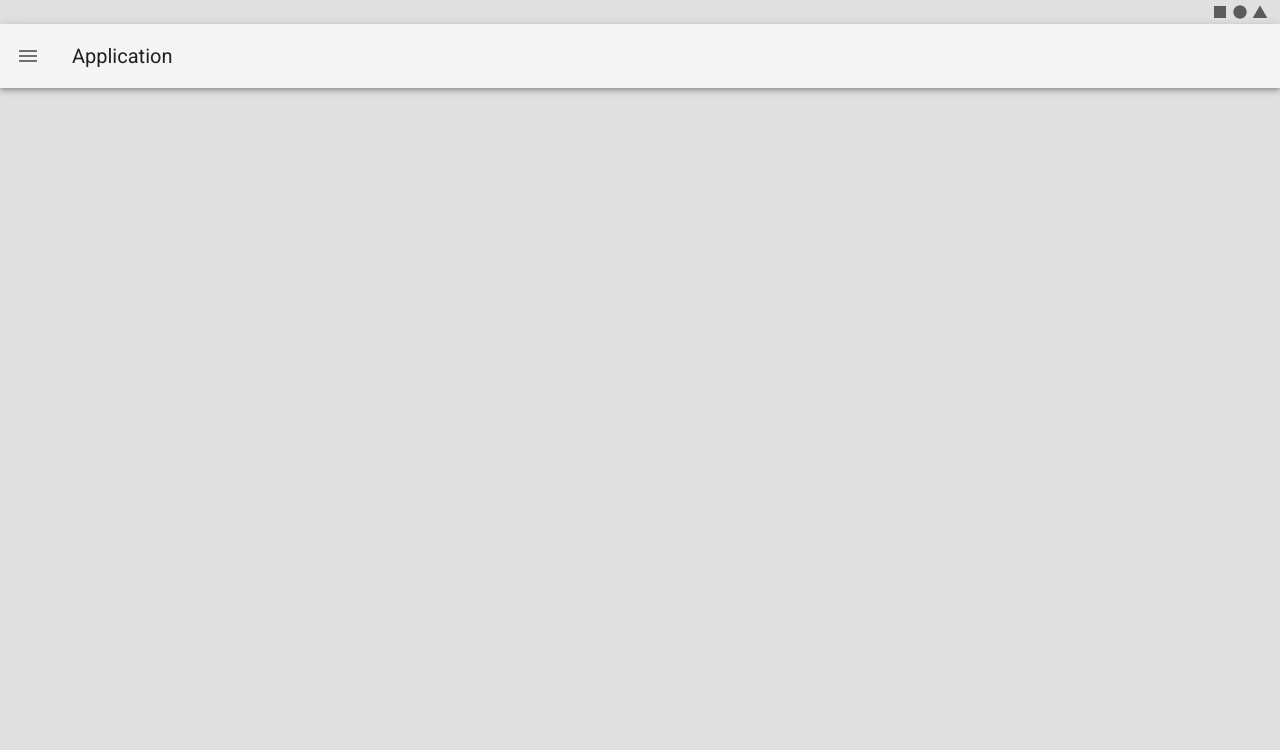
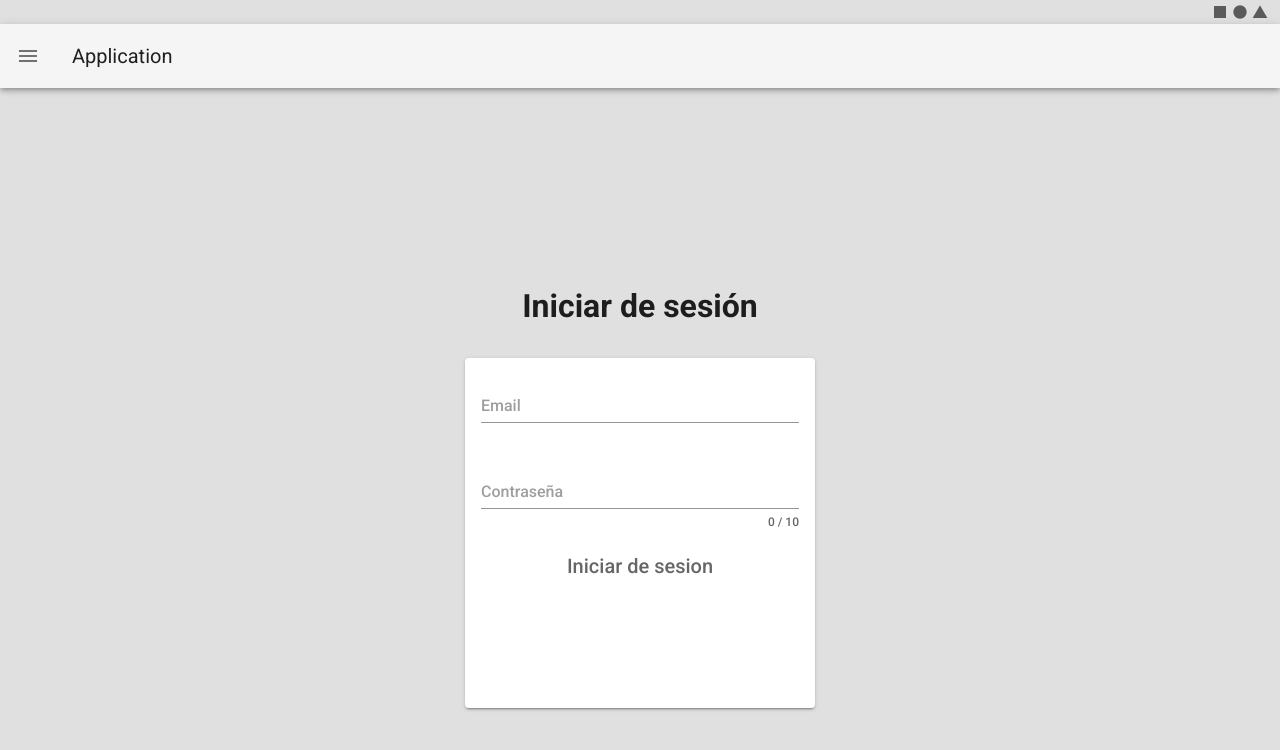
Before and after one commit to juanca172/semana-4-5-88-, a Vue app: page /login in a window 1280 px wide. Shown: the top 750 px of the page. Built offline with nearby package versions, Linux system fonts and the light colour scheme.

Commit message:
Agregado login

```diff
--- a/package.json
+++ b/package.json
@@ -8,6 +8,7 @@
   },
   "dependencies": {
     "core-js": "^3.6.5",
+    "sweetalert": "^2.1.2",
     "vue": "^2.6.11",
     "vue-router": "^3.2.0",
     "vuetify": "^2.2.11"
--- a/src/App.vue
+++ b/src/App.vue
@@ -124,6 +124,7 @@ export default {
       ],
       cruds: [
         ['Usuario', 'mdi-account-outline', 'Usuario'],
+        ['login', 'mdi-account-outline', 'Login']
 
       ],
         }),
--- a/src/components/DataTableArticulo.vue
+++ b/src/components/DataTableArticulo.vue
@@ -68,7 +68,7 @@
 
                   >
                     <v-select
-                      v-model="categorium"
+                      v-model="editedItem.categorium.nombre"
                       label="Nombrecategoria"
                       :items="categorias"
                       item-text="nombre"
@@ -181,7 +181,6 @@
   </v-data-table>
 </template>
 <script>
-import axios from "axios"
   export default {
     data: () => ({
       dialog: false,
@@ -197,7 +196,7 @@ import axios from "axios"
           sortable: true,
           value: 'nombre',
         },
-        { text: 'Categoria', value: 'categorium.nombre' },
+        { text: 'Categoria', value: 'Categorium.nombre' },
         { text: 'Descripcion', value: 'descripcion' },
         { text: 'Estado', value: 'estado' },
         { text: 'Codigo', value: 'codigo' },
@@ -205,7 +204,7 @@ import axios from "axios"
       ],
       articulos:[],
       categorias:[],
-      categorium:"",
+      categorium:{},
       editedIndex: -1,
 
 
@@ -256,7 +255,7 @@ import axios from "axios"
     },
     methods: {
       listArticulos(){
-          axios.get("http://localhost:3000/api/Articulo/list")
+          this.$http.get("/api/Articulo/list")
           .then(response =>{
               this.articulos = response.data;
               this.cargando = false;
@@ -268,7 +267,7 @@ import axios from "axios"
           })
       },
       listCat(){
-          axios.get("http://localhost:3000/api/categoria/list")
+          this.$http.get("/api/categoria/list")
           .then(response =>{
               this.categorias = response.data;
 
@@ -292,7 +291,7 @@ import axios from "axios"
       },
       deleteItemConfirm () {
         if (this.editedItem.estado === 1) {
-          axios.put("http://localhost:3000/api/Articulo/deactivate",{
+          this.$http.put("/api/Articulo/deactivate",{
             "id": this.editedItem.id,
 
           })
@@ -307,7 +306,7 @@ import axios from "axios"
 
 
         } else {
-          axios.put("http://localhost:3000/api/Articulo/activate",{
+          this.$http.put("/api/Articulo/activate",{
             "id": this.editedItem.id,
               })
           .then(response =>{
@@ -336,7 +335,7 @@ import axios from "axios"
       },
       save () {
         if (this.editedIndex > -1) {
-          axios.put("http://localhost:3000/api/Articulo/update",{
+          this.$http.put("/api/Articulo/update",{
             "id": this.editedItem.id,
            "nombre": this.editedItem.nombre,
           "descripcion" : this.editedItem.descripcion,
@@ -354,7 +353,7 @@ import axios from "axios"
 
 
         } else {
-          axios.post("http://localhost:3000/api/Articulo/add",{
+          this.$http.post("/api/Articulo/add",{
 
             "id": this.editedItem.id,
            "nombre": this.editedItem.nombre,
--- a/src/main.js
+++ b/src/main.js
@@ -3,8 +3,16 @@ import './plugins/axios'
 import App from './App.vue'
 import router from './router'
 import vuetify from './plugins/vuetify';
+import axios from "axios";
+const base = axios.create({
+  baseURL: "http://localhost:3000/"
+});
 
-Vue.config.productionTip = false
+base.defaults.headers.common['authorization'] = `Bearer ${localStorage.getItem('accessToken')}`;
+
+Vue.prototype.$http = base;
+
+Vue.config.productionTip = false;
 
 new Vue({
   router,
--- a/src/router/index.js
+++ b/src/router/index.js
@@ -11,36 +11,41 @@ const routes = [
     component: Home
   },
   {
+    path: '/login',
+    name: 'Login',
+    component: () => import('../views/Login.vue')
+  },
+  {
     path: '/about',
     name: 'About',
-    // route level code-splitting
-    // this generates a separate chunk (about.[hash].js) for this route
-    // which is lazy-loaded when the route is visited.
-    component: () => import(/* webpackChunkName: "about" */ '../views/About.vue')
+    component: () => import('../views/About.vue'),
+    meta: {
+      requiresAuth: true
+    }
   },
   {
-    path: '/Categoria',
+    path: '/categoria',
     name: 'Categoria',
-    // route level code-splitting
-    // this generates a separate chunk (about.[hash].js) for this route
-    // which is lazy-loaded when the route is visited.
-    component: () => import(/* webpackChunkName: "Categoria" */ '../views/Categoria.vue')
+    component: () => import(/* webpackChunkName: "Categoria" */ '../views/Categoria.vue'),
+    meta: {
+      requiresAuth: true
+    }
   },
   {
-    path: '/Articulo',
+    path: '/articulo',
     name: 'Articulo',
-    // route level code-splitting
-    // this generates a separate chunk (about.[hash].js) for this route
-    // which is lazy-loaded when the route is visited.
-    component: () => import(/* webpackChunkName: "Articulo" */ '../views/Articulo.vue')
+    component: () => import(/* webpackChunkName: "Articulo" */ '../views/Articulo.vue'),
+    meta: {
+      requiresAuth: true
+    }
   },
   {
-    path: '/Usuario',
+    path: '/usuario',
     name: 'Usuario',
-    // route level code-splitting
-    // this generates a separate chunk (about.[hash].js) for this route
-    // which is lazy-loaded when the route is visited.
-    component: () => import(/* webpackChunkName: "Usuario" */ '../views/Usuario.vue')
+    component: () => import(/* webpackChunkName: "Usuario" */ '../views/Usuario.vue'),
+    meta: {
+      requiresAuth: true
+    }
   }
 ]
 
@@ -50,4 +55,18 @@ const router = new VueRouter({
   routes
 })
 
+router.beforeEach((to, from, next) => {
+  if (to.matched.some(record => record.meta.requiresAuth)) {
+    if (!localStorage.getItem("accessToken")) {
+      next({
+        path: "/"
+      });
+    } else {
+      next();
+    }
+  } else {
+    next();
+  }
+});
+
 export default router
--- /dev/null
+++ b/src/views/Login.vue
@@ -0,0 +1,100 @@
+<template>
+  <div class="container">
+    <div class="row">
+      <div class="col-lg-6 offset-lg-3 col-sm-10 offset-sm-1">
+        <v-form
+          class="text-center border border-primary p-5"
+          style="margin-top: 70px; height: auto; padding-top: 100px !important"
+          @submit.prevent="loginUser"
+        >
+          <h1 class="h3 mb-3 font-weight-normal" style="textalign: center">
+            Iniciar de sesión
+          </h1>
+
+          <v-row align="center" justify="center">
+            <v-col cols="12">
+              <v-hover v-slot="{ hover }" disabled>
+                <v-card
+                  :elevation="hover ? 12 : 2"
+                  class="mx-auto"
+                  height="350"
+                  max-width="350"
+                >
+                  <v-card-text class="my-4 text-center title">
+                    <v-text-field
+                      type="text"
+                      id="email"
+                      class="form-control mb-5"
+                      v-model="login.email"
+                      :rules="emailRules"
+                      placeholder="Email"
+                      required
+                    ></v-text-field>
+                    <!-- Password -->
+
+                    <v-text-field
+                      type="password"
+                      id="password"
+                      class="form-control mb-5"
+                      placeholder="Contraseña"
+                      v-model="login.password"
+                      :counter="10"
+                      :rules="nameRules"
+                      required
+                    ></v-text-field>
+                    <!-- inicio sesion button -->
+                    <center>
+                      <button
+                        class="btn btn-primary btn-block w-75 my4"
+                        type="submit"
+                      >
+                        Iniciar de sesion
+                      </button>
+                    </center>
+                  </v-card-text>
+                </v-card>
+              </v-hover>
+            </v-col>
+          </v-row>
+        </v-form>
+      </div>
+    </div>
+  </div>
+</template>
+
+<script>
+import swal from "sweetalert";
+import Vuetify from "vuetify";
+import "vuetify/dist/vuetify.min.css";
+export default {
+  data() {
+    return {
+      login: {
+        email: "",
+        password: "",
+      },
+    };
+  },
+  methods: {
+    async loginUser() {
+      try {
+        const response = await this.$http.post(
+          "/api/usuario/login",
+          this.login
+        );
+        const token = response.data.tokenReturn;
+        localStorage.setItem("accessToken", token);
+        if (token) {
+          swal("Exitoso", "login exitoso", "success");
+          this.$router.push("/categoria");
+        }
+      } catch (err) {
+        swal("Error", "datos incorrectos", "error");
+        console.log(err.response);
+      }
+    },
+  },
+};
+</script>
+
+<style lang="scss" scoped></style>
```
Also changed, not shown: 2 other files (tests, documents, lock files or other folders).
